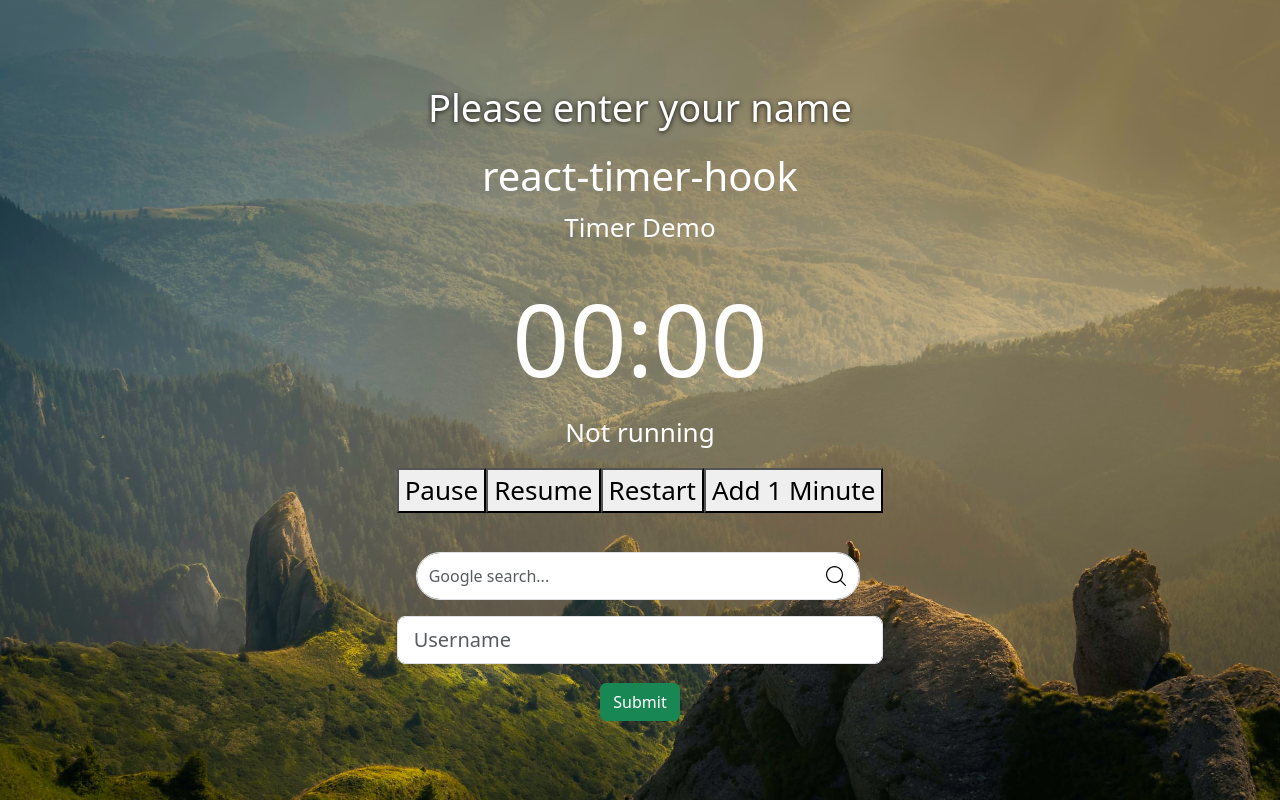
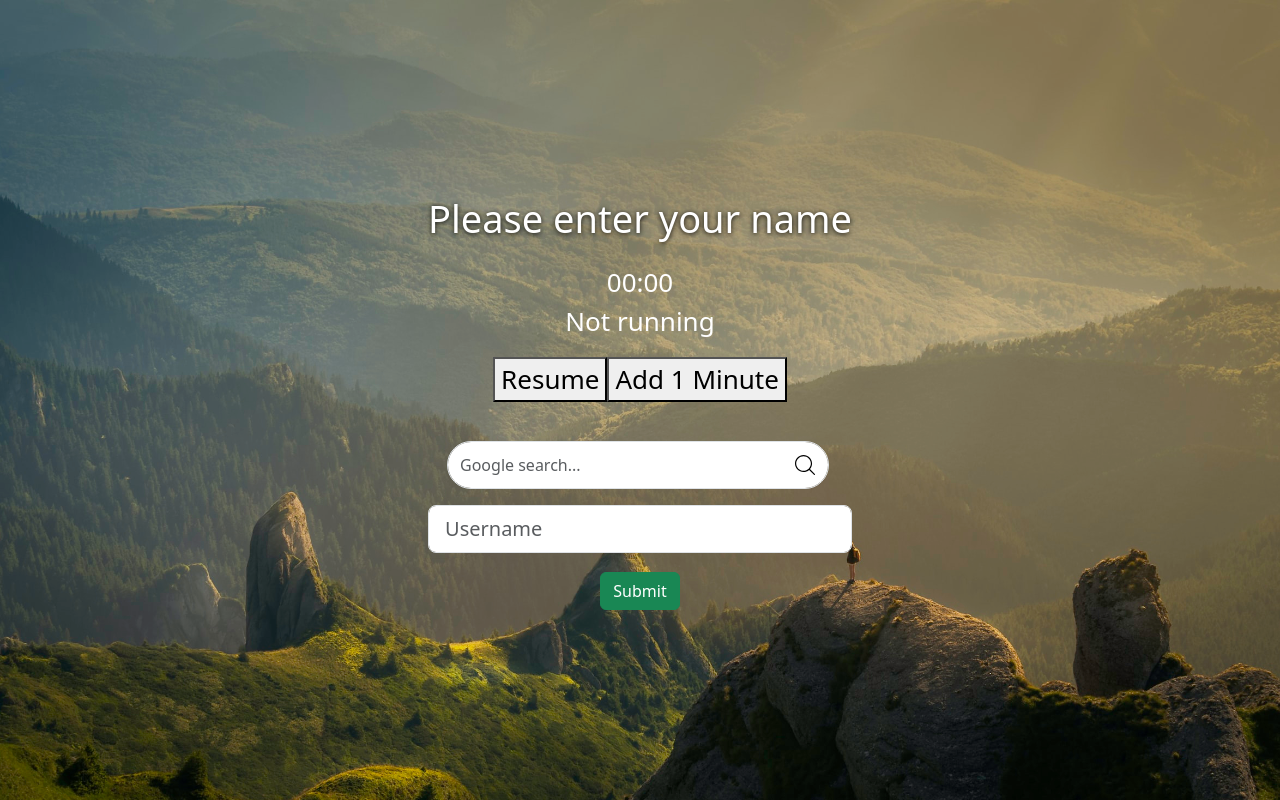
Before and after one commit to ahmedOmuharram/prodosphere, a React (Create React App) app: page / in a window 1280 px wide. Built offline with nearby package versions, Linux system fonts and the light colour scheme.

Commit message:
Fix timer bugs

```diff
--- a/src/App.js
+++ b/src/App.js
@@ -174,38 +174,22 @@ function TimerComponent({ expiryTimestamp }) {
     restart,
   } = useTimer({ expiryTimestamp, onExpire: () => console.warn('onExpire called') });
 
-  const [timerState, setTimerState] = useState(new Date());
-
-
-
-
   return (
-    <div style={{textAlign: 'center'}}>
-      <h1>react-timer-hook </h1>
-      <p>Timer Demo</p>
-      <div style={{fontSize: '100px'}}>
+    <>
+      <div>
         <Moment format='mm:ss'>{new Date().setMinutes(minutes, seconds)}</Moment>
+        <p>{isRunning ? 'Running' : 'Not running'}</p>
+        {isRunning ? <button onClick={pause}>Pause</button> : <button onClick={resume}>Resume</button>}
+        <button onClick={() => {
+          const time = new Date();
+          time.setMinutes(time.getMinutes() + minutes + 1, time.getSeconds() + seconds);
+          restart(time);
+          if (!isRunning) {
+            pause();
+          }
+        }}>Add 1 Minute</button>
       </div>
-      <p>{isRunning ? 'Running' : 'Not running'}</p>
-      <button onClick={pause}>Pause</button>
-      <button onClick={resume}>Resume</button>
-      <button onClick={() => {
-        // Restarts to 5 minutes timer
-        const time = new Date();
-        time.setSeconds(time.getSeconds() + 600);
-        setTimerState(time);
-        restart(time)
-        pause();
-      }}>Restart</button>
-      <button onClick={() => {
-        console.log(timerState)
-        const time = timerState;
-        time.setSeconds(timerState.getSeconds() + 60);
-        setTimerState(time);
-        restart(time)
-        pause();
-      }}>Add 1 Minute</button>
-    </div>
+    </>
   );
 }
 
```
